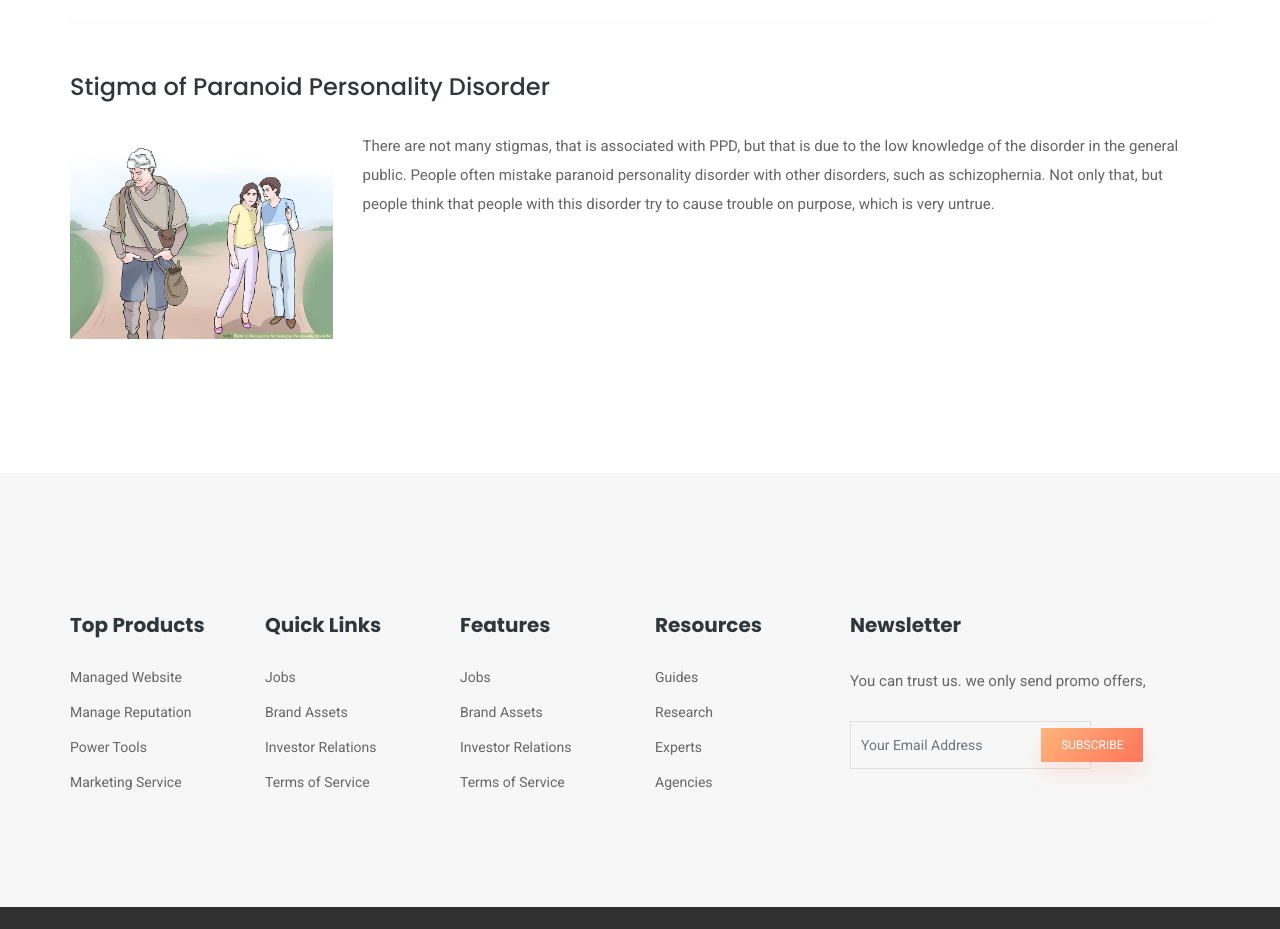
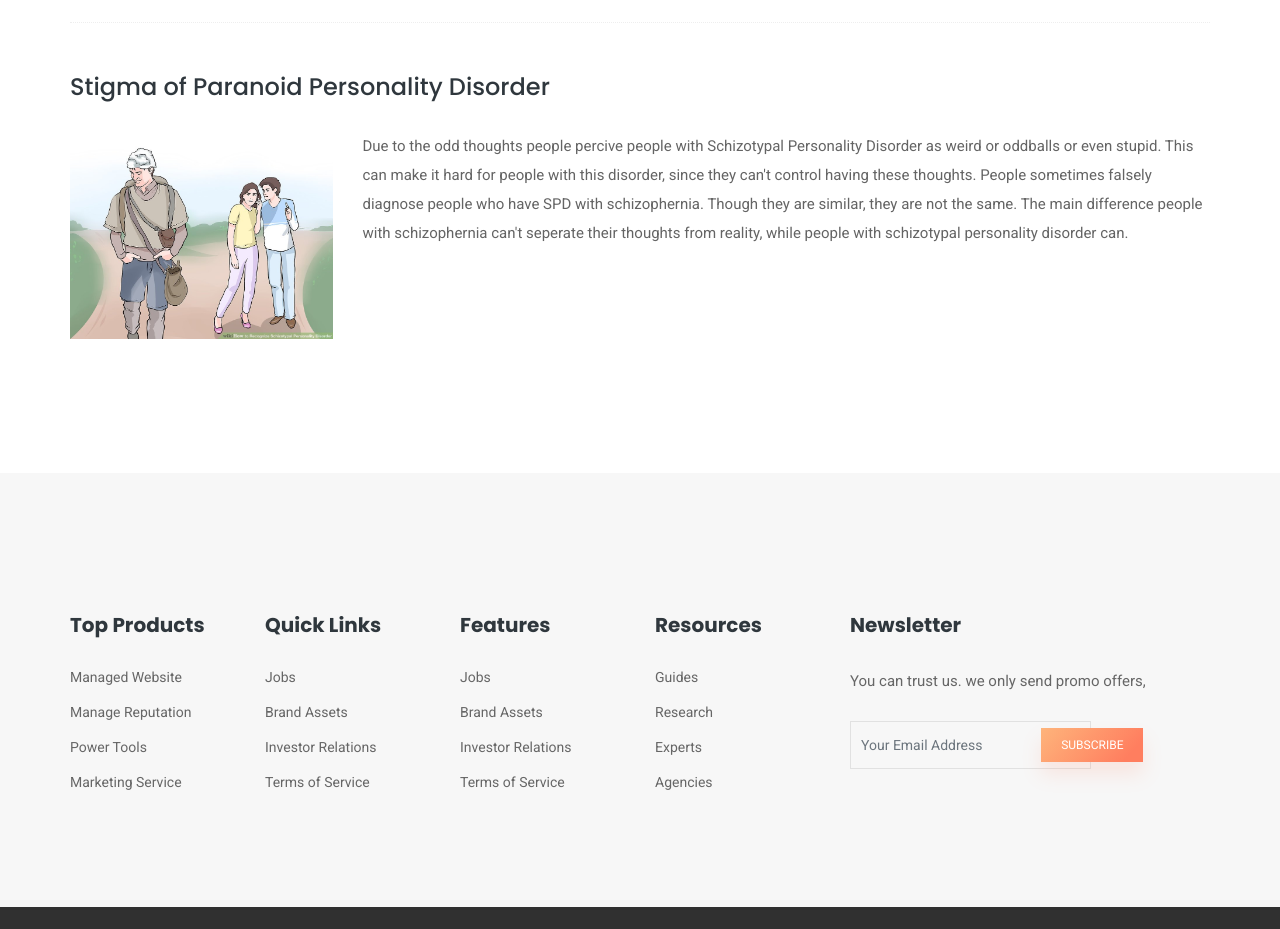
Before and after one commit to Anand-S23/stigma, a plain HTML site: page schizotypal.html in a window 1280 px wide. Shown: the part 2160-3089 px from the top of the page. Drawn offline with Linux system fonts and the light colour scheme.

Commit message:
schizotypal pd page

```diff
--- a/schizotypal.html
+++ b/schizotypal.html
@@ -160,10 +160,10 @@
 								<img style="margin-top: 10px;" src="img/Schizotypal.jpg" alt="" class="img-fluid">
 							</div>
 							<div class="col-md-9 mt-sm-20">
-								<p> There are not many stigmas, that is associated with PPD, but that is due to the low
-									knowledge of the disorder in the general public. People often mistake paranoid personality
-									disorder with other disorders, such as schizophernia. Not only that, but people think that
-									people with this disorder try to cause trouble on purpose, which is very untrue.
+								<p> Due to the odd thoughts people percive people with Schizotypal Personality Disorder as weird or oddballs or even stupid.
+									This can make it hard for people with this disorder, since they can't control having these thoughts. People sometimes
+									falsely diagnose people who have SPD with schizophernia. Though they are similar, they are not the same. The main difference
+									people with schizophernia can't seperate their thoughts from reality, while people with schizotypal personality disorder can.
 								</p>
 							</div>
 						</div>
```
